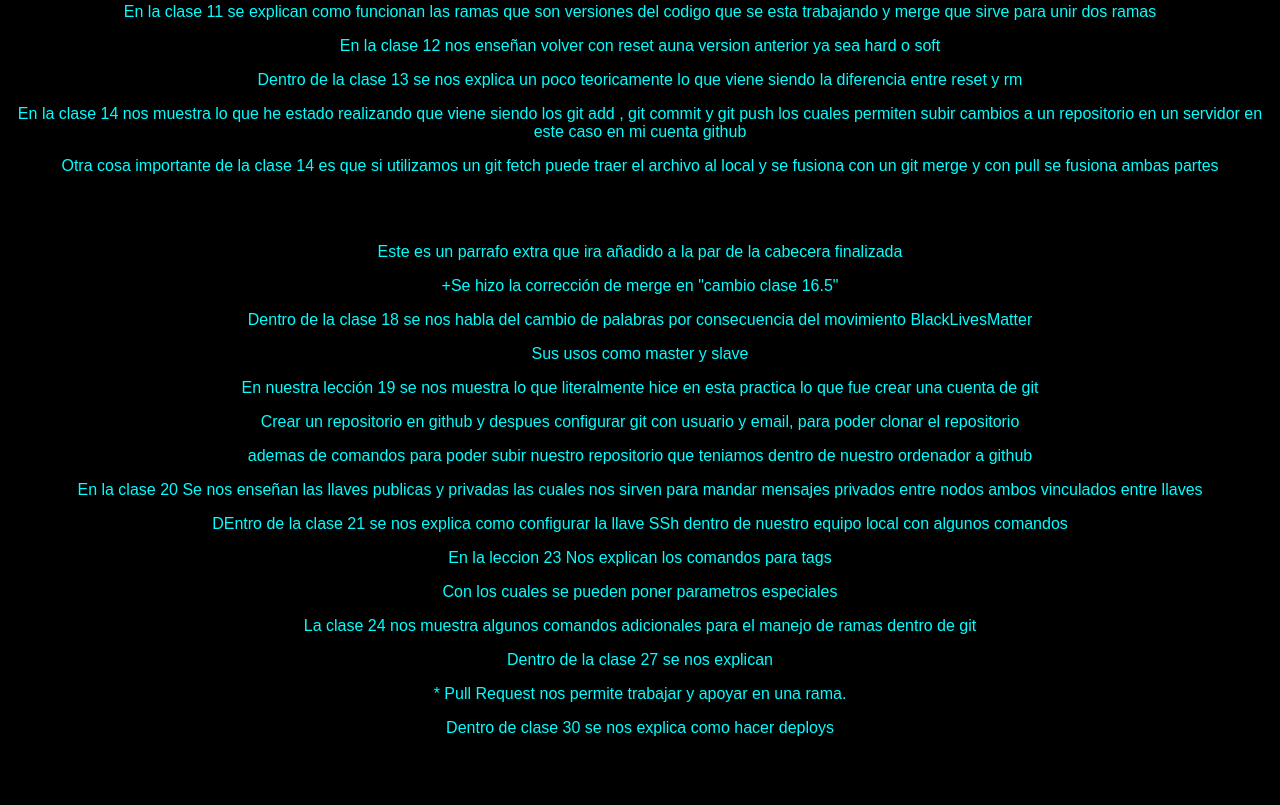
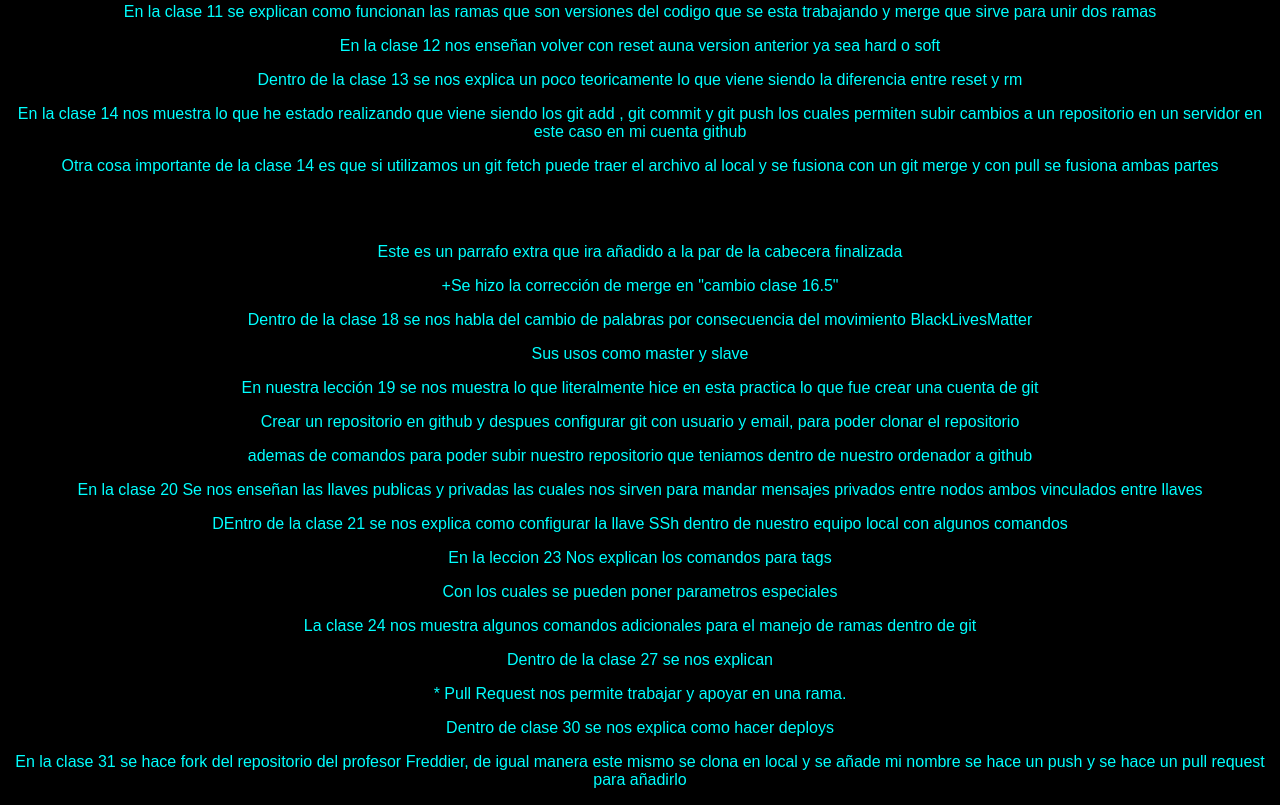
Before and after one commit to erikmya/Curso_git, a plain HTML site: page src/index.html in a window 1280 px wide. Shown: the part 410-1215 px from the top of the page. Before the commit the page ends 1163 px from the top, so only its background shows below. Drawn offline with Linux system fonts and the light colour scheme.

Commit message:
Clase 31 Pullrequest a Freddier

```diff
--- a/src/index.html
+++ b/src/index.html
@@ -43,5 +43,6 @@
     <p>Dentro de la clase 27 se nos explican</p>
     <p>* Pull Request nos permite trabajar y apoyar en una rama.</p>
     <p>Dentro de clase 30 se nos explica como hacer deploys</p>
+    <p>En la clase 31 se hace fork del repositorio del profesor Freddier, de igual manera este mismo se clona en local y se añade mi nombre se hace un push y se hace un pull request para añadirlo</p>
 </body>
 </html>
```
